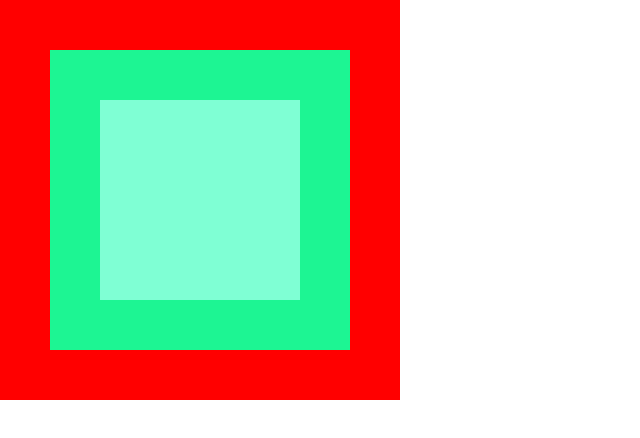
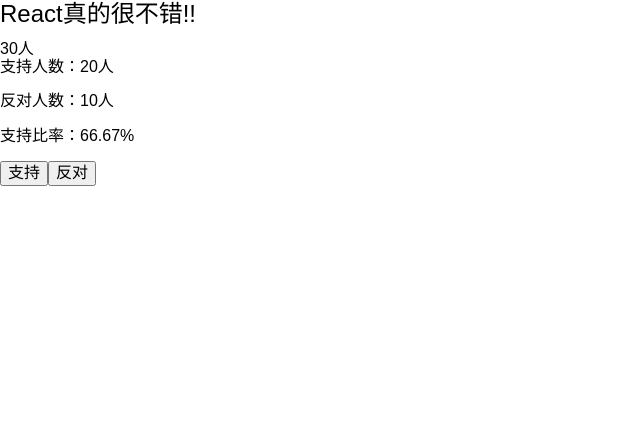
Before and after one commit to yudidian/react_study, a React app: page / in a window 1280 px wide. Shown: the top 438 px of the page, without its empty margins (0-640 px from the left). Built offline with nearby package versions, Linux system fonts and the light colour scheme.

Commit message:
2023/3/9

```diff
--- a/package.json
+++ b/package.json
@@ -51,6 +51,11 @@
     "react-refresh": "^0.11.0",
     "resolve": "^1.20.0",
     "resolve-url-loader": "^4.0.0",
+    "redux": "^4.2.0",
+    "redux-logger": "^3.0.6",
+    "redux-promise": "^0.6.0",
+    "redux-thunk": "^2.4.2",
+    "react-redux": "^8.0.5",
     "sass": "^1.58.3",
     "sass-loader": "^12.3.0",
     "semver": "^7.3.5",
--- a/src/App.js
+++ b/src/App.js
@@ -1,9 +1,9 @@
-import HOCDome from "@/views/styleDome/HOC/HOCDome";
+import Vote from "@/views/redux/reduxDome01/Vote";
 
 function App() {
   return (
     <div className="App">
-      <HOCDome />
+      <Vote />
     </div>
   );
 }
--- a/src/index.js
+++ b/src/index.js
@@ -5,11 +5,17 @@ import reportWebVitals from './reportWebVitals';
 import zhCN from 'antd/locale/zh_CN';
 import { ConfigProvider } from 'antd';
 import 'antd/dist/reset.css';
+import ThemeContext from "@/utils/context";
+import store from "@/views/store";
 const root = ReactDOM.createRoot(document.getElementById('root'));
 root.render(
-    <ConfigProvider locale={zhCN}>
-      <App />
-    </ConfigProvider>
+   <ThemeContext.Provider value={{
+     store
+   }}>
+     <ConfigProvider locale={zhCN}>
+       <App />
+     </ConfigProvider>
+   </ThemeContext.Provider>
 );
 
 reportWebVitals();
--- /dev/null
+++ b/src/utils/comm.js
@@ -0,0 +1,13 @@
+export const cloneDeep = function (obj) {
+  if (obj === null || typeof obj !== 'object') {
+    return obj
+  }
+  const type = Array.isArray(obj) ? [] : {}
+  for (const objKey in obj) {
+    console.log(objKey)
+    if (obj.hasOwnProperty(objKey)) {
+      type[objKey] = cloneDeep(obj[objKey])
+    }
+  }
+  return type
+}
--- /dev/null
+++ b/src/views/redux/reduxDome01/Vote.jsx
@@ -0,0 +1,28 @@
+import React, {useContext, useEffect, useState} from 'react'
+import VoteMain from "@/views/redux/reduxDome01/VoteMain";
+import VoteFooter from "@/views/redux/reduxDome01/VoteFooter";
+import ThemeContext from "@/utils/context";
+
+const Vote = function (props) {
+  const {store} = useContext(ThemeContext)
+  const [_, setRandDom] = useState(0)
+  const {supNum, oppNum} = store.getState()
+  useEffect(() => {
+    store.subscribe(() => {
+      setRandDom(Math.random())
+    })
+  }, [])
+  return (
+      <>
+        <div className="vote-box">
+          <header className="header">
+            <h2 className="title">React真的很不错!!</h2>
+            <span className="num">{supNum + oppNum}人</span>
+          </header>
+          <VoteMain/>
+          <VoteFooter/>
+        </div>
+      </>
+  )
+}
+export default Vote;
--- /dev/null
+++ b/src/views/redux/reduxDome01/VoteFooter.jsx
@@ -0,0 +1,25 @@
+import React, {useContext} from 'react';
+import ThemeContext from "@/utils/context";
+
+const VoteFooter = function (props) {
+  const {store} = useContext(ThemeContext)
+  const {supNum, oppNum} = store.getState()
+  return(
+      <div className="footer">
+        <button onClick={() =>{
+          store.dispatch({
+            type: "SUP_NUM",
+            payload: supNum + 1
+          })
+        }}>支持</button>
+        <button onClick={() =>{
+          store.dispatch({
+            type: "OPP_NUM",
+            payload: oppNum + 1
+          })
+        }}>反对</button>
+      </div>
+  )
+}
+
+export default VoteFooter;
--- /dev/null
+++ b/src/views/redux/reduxDome01/VoteMain.jsx
@@ -0,0 +1,20 @@
+import React, {useContext} from 'react';
+import ThemeContext from "@/utils/context";
+
+const VoteMain = function (props) {
+  const {store} = useContext(ThemeContext)
+  const {supNum, oppNum} = store.getState()
+  let total = supNum + oppNum,
+      ratio = '--';
+  if (total > 0){
+    ratio = (supNum / total * 100).toFixed(2) + '%';
+  }
+  return(
+      <div className="main">
+        <p>支持人数：{supNum}人</p>
+        <p>反对人数：{oppNum}人</p>
+        <p>支持比率：{ratio}</p>
+      </div>
+  )
+}
+export default VoteMain;
--- /dev/null
+++ b/src/views/store/index.js
@@ -0,0 +1,28 @@
+import { createStore } from "redux"
+import {cloneDeep} from "@/utils/comm";
+
+const init = {
+  oppNum: 10,
+  supNum: 20
+}
+
+const reducer = function (state = init, action) {
+  state = cloneDeep(state)
+  switch (action.type) {
+    case "OPP_NUM": {
+      state.oppNum = action.payload
+      break
+    }
+    case "SUP_NUM": {
+      state.supNum = action.payload
+      break
+    }
+    default: {
+
+    }
+  }
+  return state
+}
+const store = createStore(reducer)
+
+export default store
```
Also changed, not shown: src/utils/utile.md (added, +18 -0 lines), 2 other files (tests, documents, lock files or other folders).
